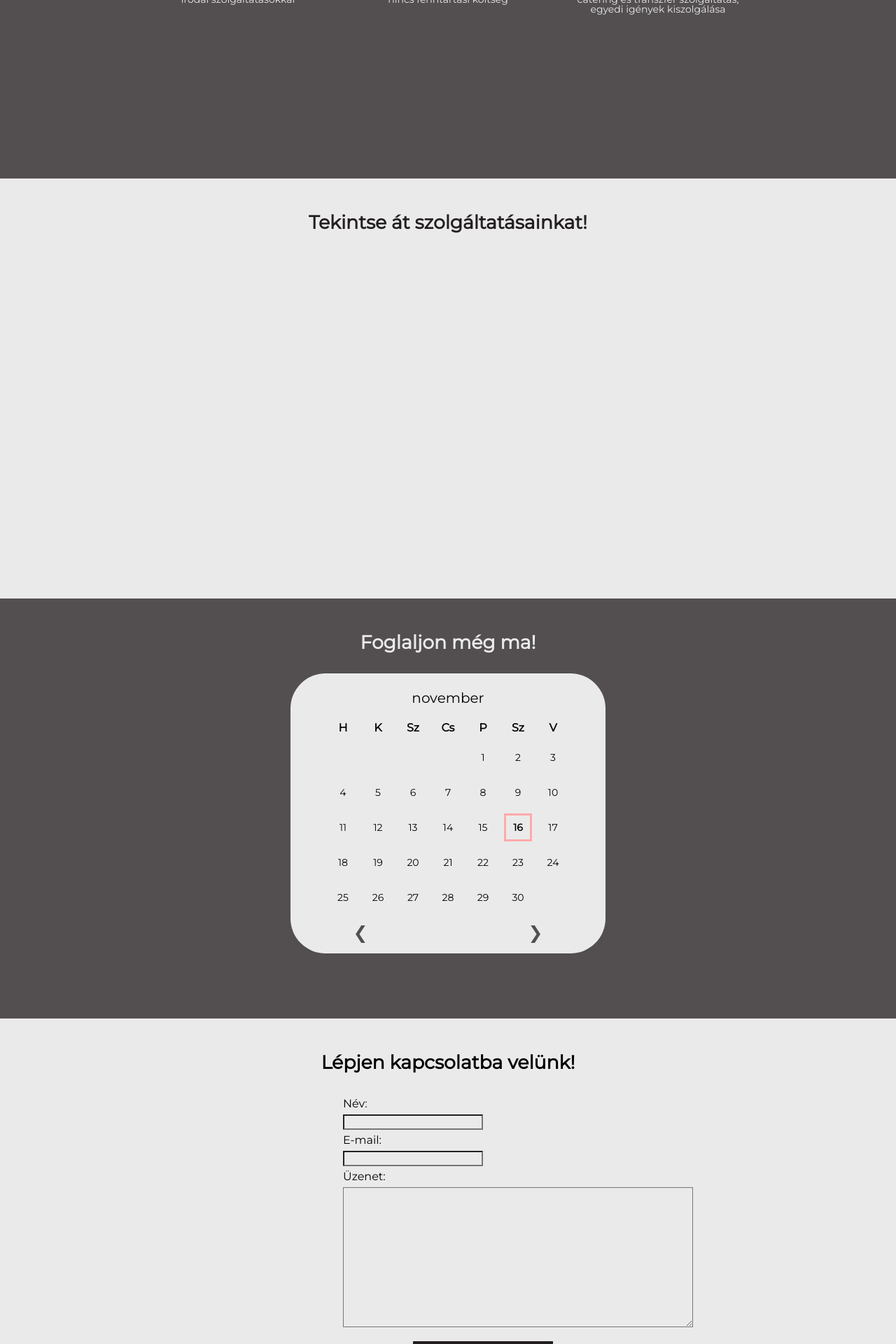
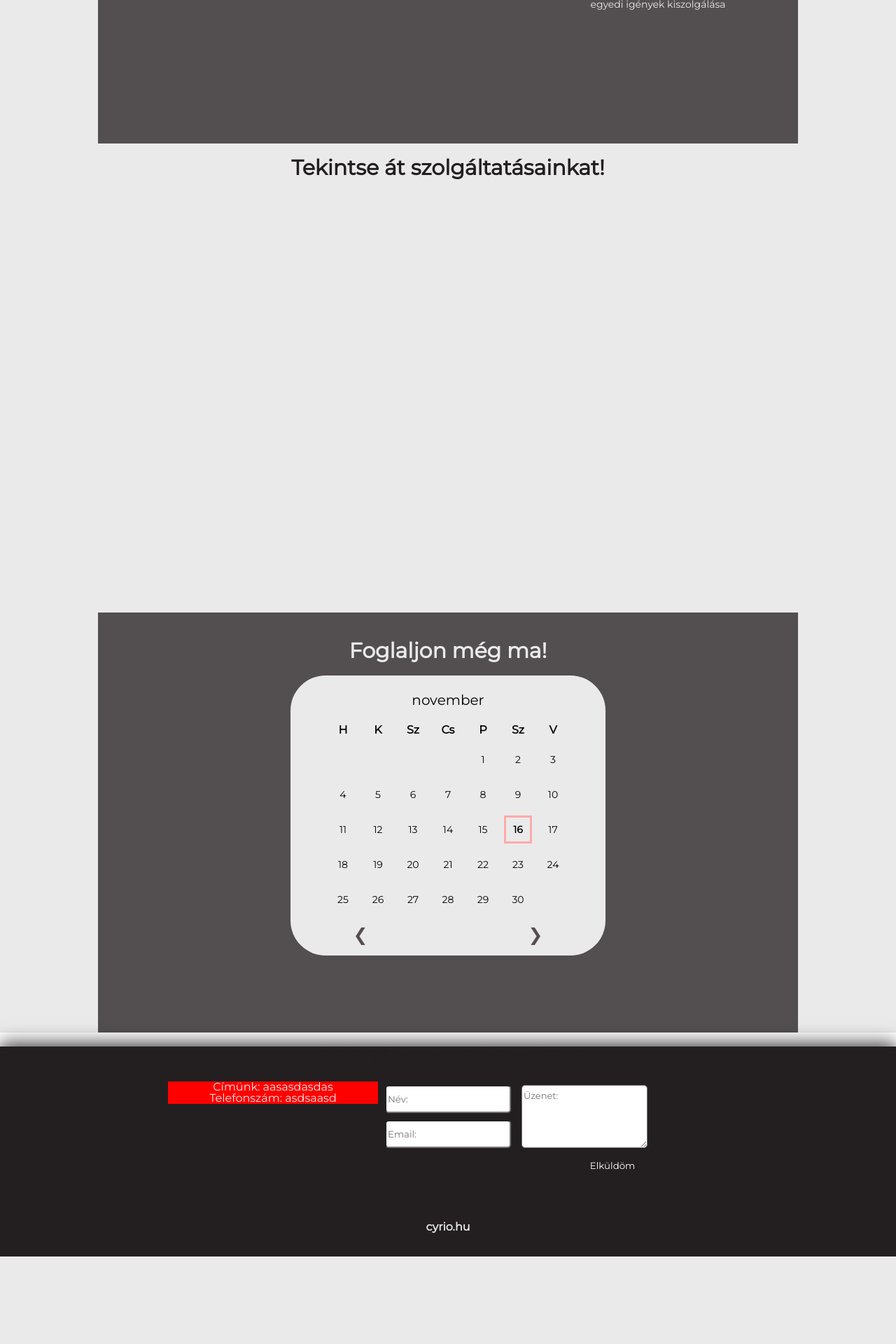
Before and after one commit to Cyri0/OfficeReservation, a PHP site: page / in a window 1280 px wide. Shown: the part 1160-3080 px from the top of the page at 70% size. After the commit the page ends 2955 px from the top, so only its background shows below. Run offline with PHP 8.4, Linux system fonts and the light colour scheme.

Commit message:
SokSokMódosítás :D

```diff
--- a/index.php
+++ b/index.php
@@ -47,7 +47,7 @@
 					<div class="mySlides fade">
 						<div class="main_title">
 							<h1>Lorem Ipsum</h1>
-							<h2>dolor si amet</h2>
+							<h3>dolor si amet</h3>
 						</div>
 						<img src="images/office.jpg">
 					</div>
@@ -61,6 +61,7 @@
 					<a class="next" onclick="plusSlides(1)">&#10095;</a>
 				</div>
 			</section>
+			<script src="slide.js"> </script>
 
 			<section id="office_section">
 				<a name="office">
@@ -89,7 +90,7 @@
 			<section id="products_section">
 							<a name="products"></a>
 
-				<h2>Tekintse át szolgáltatásainkat!</h2>
+				<h2 class="dark">Tekintse át szolgáltatásainkat!</h2>
 				<div id="products-container">
 					<div>
 						<img src="images/office_11.jpg">
@@ -334,17 +335,27 @@
 ?>
 <!--NAPTAR END -->
 			</section>
-			<section id="connection_section">
+		</main>
+		<footer id="footer">
 			<a name="connection">
-				<h2>Lépjen kapcsolatba velünk!</h2>
+			<h2 class="dark">Lépjen kapcsolatba velünk!</h2>
+			<div id="footerBox">
+				<div id="footerTextHolder">
+				Címünk: aasasdasdas</br>
+				Telefonszám: asdsaasd
+				</div>
 				<div id="connection-container">
 					<?php
 						echo '<form action ="index.php" method="POST">
-					<p>Név:</p> <input type="text" id="nameBox"  name="nev"> <br>
-					<p>E-mail:</p> <input type="text" id="e-mailBox" name="email"> <br>
-					<p>Üzenet:</p> <textarea name="message" id="messageBox" cols="40" rows="5"></textarea><br>
+						<div id="leftConnection">
+							<input type="text" id="nameBox" placeholder="Név:"  name="nev"> <br>
+							<input type="text" id="e-mailBox" placeholder="Email:" name="email">
+						</div>
+						<div id="rightConnection">
+							<textarea name="message" id="messageBox" placeholder="Üzenet:" cols="40" rows="5"></textarea>
+						</div>
 
-					<input type="submit" id="sendButton" value="Küldés"></form>';
+						<input type="submit" id="sendButton" value="Elküldöm"></form>';
 					?>
 
 					<?php
@@ -361,12 +372,10 @@
 					}
 					?>
 				</div>
-			</section>
-		</main>
-		<footer>
-			<div id="footer_div"></div>
+			</div>
+			<div id="downLine">
 			<a href="http://cyrio.hu"><h4>cyrio.hu</h4></a>
+			</div>
 		</footer>
-		<script src="slide.js"> </script>
 	</body>
 </html>
--- a/style.css
+++ b/style.css
@@ -123,6 +121,20 @@ input, select {
 	text-decoration: none;
 	font-family: var(--main-font);
 	background-color: var(--color1);
+}
+
+h2{
+	color: var(--color1);
+	font-size: 30px;
+	z-index: 5000;
+	margin-top: 20px;
+	margin-bottom: 20px;
+	padding: 0;
+	text-align: center;
+}
+
+.dark{
+	color: var(--color4);
 }
 
 /*HEADER*/
@@ -243,24 +250,25 @@ section {
 
 #office_section {
 	background-color: var(--color2);
-	margin-top: 0;
+
+	margin: auto;
+	margin-top: 50px;
 	padding-top: 20px;
-	height: 600px;
+	height: 500px;
+	width: 1000px;
+}
+
+@media only screen and (max-width: 1000px) {
+	#office_section{
+	width: 100%;
+	margin-top: 0px;
+	}
 }
 
 #office-container {
 	width: 900px;
 	height: 600px;
 	margin: auto;
-}
-
-#office-container h2 {
-	font-family: var(--main-font);
-	font-size: 20pt;
-	text-align: center;
-	color: var(--color1);
-	padding-top: 50px;
-	padding-bottom: 30px;
 }
 
 #goodChoice {
@@ -415,17 +423,19 @@ section {
 
 #reservation_section{
 	background-color: var(--color2);
+	margin: auto;
+	margin-top: 50px;
+	padding-top: 20px;
 	height: 600px;
+	width: 1000px;
 }
 
-#reservation_section h2 {
-	font-family: var(--main-font);
-	font-size: 20pt;
-	text-align: center;
-	color: var(--color1);
-	padding-top: 50px;
-	padding-bottom: 30px;
-	font-family:
+@media only screen and (max-width: 1000px) {
+	#reservation_section{
+	width: 100%;
+	margin-top: 0px;
+}
+
 }
 
 #calendarFrame {
@@ -716,115 +702,96 @@ sign {
 
 	}
 }
-}
 
 
-/*KAPCSOLAT*/
+/*FOOTER*/
 
-#connection_section{
-	height: 300px;
-}
-
-#connection_section h2 {
-	font-family: var(--main-font);
-	font-size: 20pt;
-	text-align: center;
-	padding-top: 50px;
-	padding-bottom: 30px;
-	font-family:
-}
-
-#connection_section #connection-container {
-	margin: auto;
-	width: 300px;
-	line-height: 30px;
-}
-
-#messageBox{
-	min-width: 500px;
-	min-height: 200px;
-	max-width: 500px;
-	max-height: 200px;
-}
-
-#nameBox, #e-mailBox {
-	width: 200px;
-}
-
-#sendButton {
-	width: 200px;
-	height: 50px;
-	float: right;
-	margin-top: 20px;
-
-	text-decoration: none;
-	border: none;
-	background-color: var(--color4);
-	margin-left: 10px;
-	color: var(--color1);
-	text-align: center;
-	font-weight: bold;
-	font-size: 16px;
-}
-
-#sendButton:hover{
-		background-color: var(--color3);
-		cursor: pointer;
-}
-
-@media only screen and (max-width: 500px) {
-	#connection_section .connection-container {
-		margin: auto;
-		width: 100%;
-		line-height: 30px;
-	}
-
-	#messageBox{
-		min-width: 300px;
-		min-height: 150px;
-
-		max-width: 300px;
-		max-height: 150px;
-
-		margin-left: 10px;
-	}
-
-	#nameBox, #e-mailBox {
-		width: 200px;
-		margin-left: 10px;
-	}
-
-
-	#connection_section {
-		height: 530px;
-	}
-
-	#connection_section p {
-		padding-left: 10px;
-	}
-
-	#sendButton {
-		float: none;
-	}
-}
-
-/*FOOTER*/
-footer {
-
+#footer {
 	-webkit-box-shadow: 0px -5px 24px 0px rgba(0,0,0,0.75);
 	-moz-box-shadow: 0px -5px 24px 0px rgba(0,0,0,0.75);
 	box-shadow: 0px -5px 24px 0px rgba(0,0,0,0.75);
 	width: 100%;
-	height: 100px;
+	height: 300px;
+	color: var(--color1);
+	text-align: center;
 	background-color: var(--color4);
-	color: var(--color1);
+	position: relative;
+}
+
+
+footer h2 {
 	text-align: center;
 }
 
-#footer_div {
-	width: 100%;
-	height: 80px;
+#footerBox{width: 800px; margin: auto;}
+
+#footerTextHolder {
+	width: 300px;
+	background-color: red;
+	float: left;
 }
+
+#connection-container {
+	width:400px;
+	float: left;
+}
+#leftConnection {
+	float: left;
+	width: 200px;
+	height: 200px;
+}
+
+#leftConnection input {
+	width: 180px;
+	height: 40px;
+	margin: 5px;
+	border-radius: 5px;
+	background-color: white;
+}
+
+#rightConnection {
+	width: 300px
+	height: 200px;
+	float: left;
+}
+#rightConnection textarea {
+	border-radius: 5px;
+	margin: 5px;
+
+	max-width: 180px;
+	min-width: 180px;
+	max-height: 90px;
+	min-height: 90px;
+	background-color: white;
+	font-size: 13px;
+	line-height: 18px;
+	paddig-left: 10px;
+	padding-top: 5px;
+	paddig-right: 10px;
+}
+
+footer #sendButton {
+	background-color: var(--color4);
+	border: none;
+	color: white;
+	width: 100px;
+	height: 40px;
+	float: right;
+	margin-right: 15px;
+}
+
+footer #sendButton:hover {
+	cursor: pointer;
+	border: solid 1px white;
+	border-radius: 10px;
+}
+
+#downLine {width: 100%; float: left;}
+
+@media only screen and (max-width: 800px) {
+	#footerBox {width: 100%;}
+}
+
 
 footer h4 {
 	color: var(--color1);
```
Also changed, not shown: other parts of style.css (+3 -35 lines), 1 other file. Lines whose indentation alone changed are shown as unchanged.
